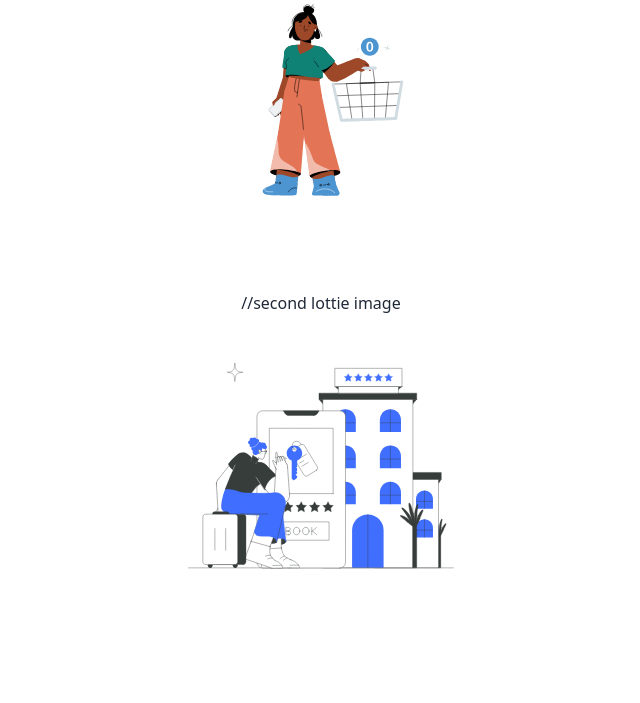
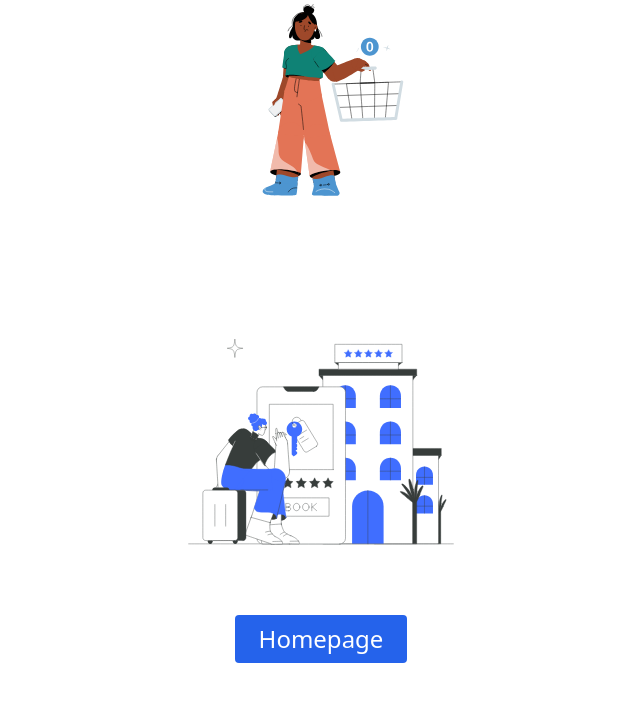
Before and after one commit to RayQCodes/TemplateWithLottie, a Flask app: page /second in a window 1280 px wide. Shown: the part 513-1216 px from the top of the page, without its empty margins (319-959 px from the left). Before the commit the page ends 1082 px from the top, so only its background shows below. Run offline with Flask 3, Linux system fonts and the light colour scheme; some libraries are stand-ins or nearby versions.

Commit message:
updated read me and styled another button to link back to home site

```diff
--- a/templates/index.html
+++ b/templates/index.html
@@ -5,7 +5,7 @@
   </h1>
 
   <lottie-player
-    src="{{ url_for('static', filename='assets/Cooking.json') }}"
+    src="/static/assets/Cooking.json"
     background="transparent"
     speed="1"
     style="width: 300px; height: 300px"
--- a/templates/index2.html
+++ b/templates/index2.html
@@ -27,7 +27,6 @@
     >
     </lottie-player>
   </div>
-  //second lottie image
   <div class="flex justify-center">
     <lottie-player
       src="/static/assets/Hotel Booking.json"
@@ -39,5 +38,14 @@
     >
     </lottie-player>
   </div>
+
+  <a href="/"
+    ><button
+      class="bg-blue-200 p-30 text-2xl mt-6 bg-blue-600 text-white px-6 py-2 rounded hover:bg-blue-700 transition"
+    >
+      Homepage
+    </button></a
+  >
 </section>
+
 {% endblock %}
```
